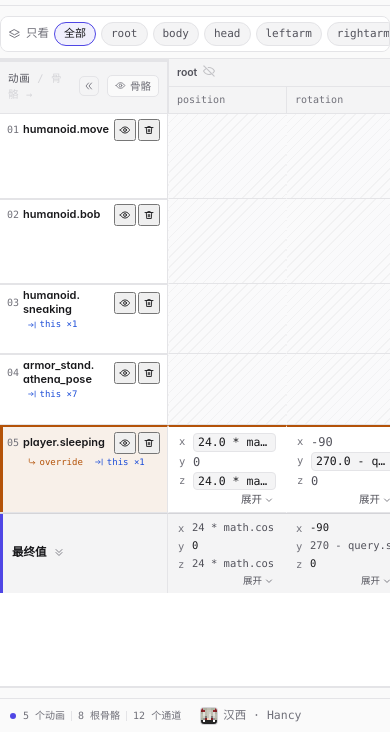
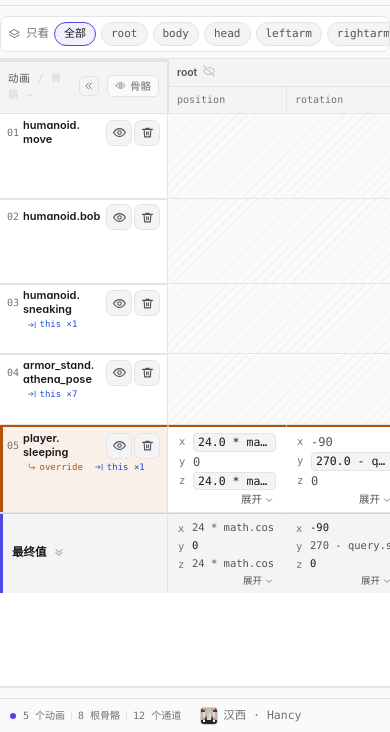
Before and after one commit to hanxi507-coder/bedrock-anim-lab, a plain HTML site: page index.html in a window 390 px wide. Shown: the part 112-844 px from the top of the page. Drawn offline with Linux system fonts and the light colour scheme.

Commit message:
fix(ui): 行首图标按钮放大到 26px/15px 图标，并改用 token 描边（原来是 UA 默认 2px outset）

```diff
--- a/index.html
+++ b/index.html
@@ -1438,7 +1438,16 @@ textarea:focus { border-color: var(--accent); box-shadow: 0 0 0 3px var(--accent
   justify-content: center;
   padding: 0;
   line-height: 1;
-}
+  border: 1px solid var(--border);
+  border-radius: 7px;
+  background: var(--bg-2);
+  color: var(--text-2);
+  transition: background 140ms ease, color 140ms ease, border-color 140ms ease;
+}
+.icon-btn:hover { background: var(--hover); color: var(--text); }
+.icon-btn:active { background: var(--border); }
+.icon-btn:focus-visible { outline: 2px solid var(--accent); outline-offset: 2px; }
+.icon-btn.danger:hover { color: #E5484D; border-color: color-mix(in srgb, #E5484D 40%, var(--border)); }
 .icon-btn > .icon, .icon-btn > svg { display: block; }
 .mtx tbody th.rowh.ov { background: color-mix(in srgb, var(--amber) 9%, var(--card)); box-shadow: inset 3px 0 0 var(--amber); }
 .mtx tbody th.rowh.off { background: var(--bg-2); }
@@ -1638,8 +1647,8 @@ body.dragging .mtx tbody th.rowh:focus-visible { outline: none; }
   .rh-top .idx { font-size: 10px; }
   .rh-top .key { font-size: 11px; line-height: 1.25; }
   .rh-top .acts { gap: 2px; }
-  .rh-top .acts .icon-btn { width: 22px; height: 22px; }
-  .rh-top .acts .icon-btn .icon { width: 12px; height: 12px; }
+  .rh-top .acts .icon-btn { width: 26px; height: 26px; border-radius: 7px; }
+  .rh-top .acts .icon-btn .icon { width: 15px; height: 15px; }
   .rh-meta { margin-top: 2px; font-size: 9.5px; }
   .rh-meta .chip { font-size: 9px; padding: 0.5px 3.5px; }
   /* 一格里的表达式一律单行省略：窄列里换行会把整行撑到 4–6 行高，非常吃空间。
```
Also changed, not shown: _i2.jpeg (added), _i3.jpeg (added), _i4.jpeg (added), _zoom7.png (added), _zoom8.png (added), _zoom9.png (added).
